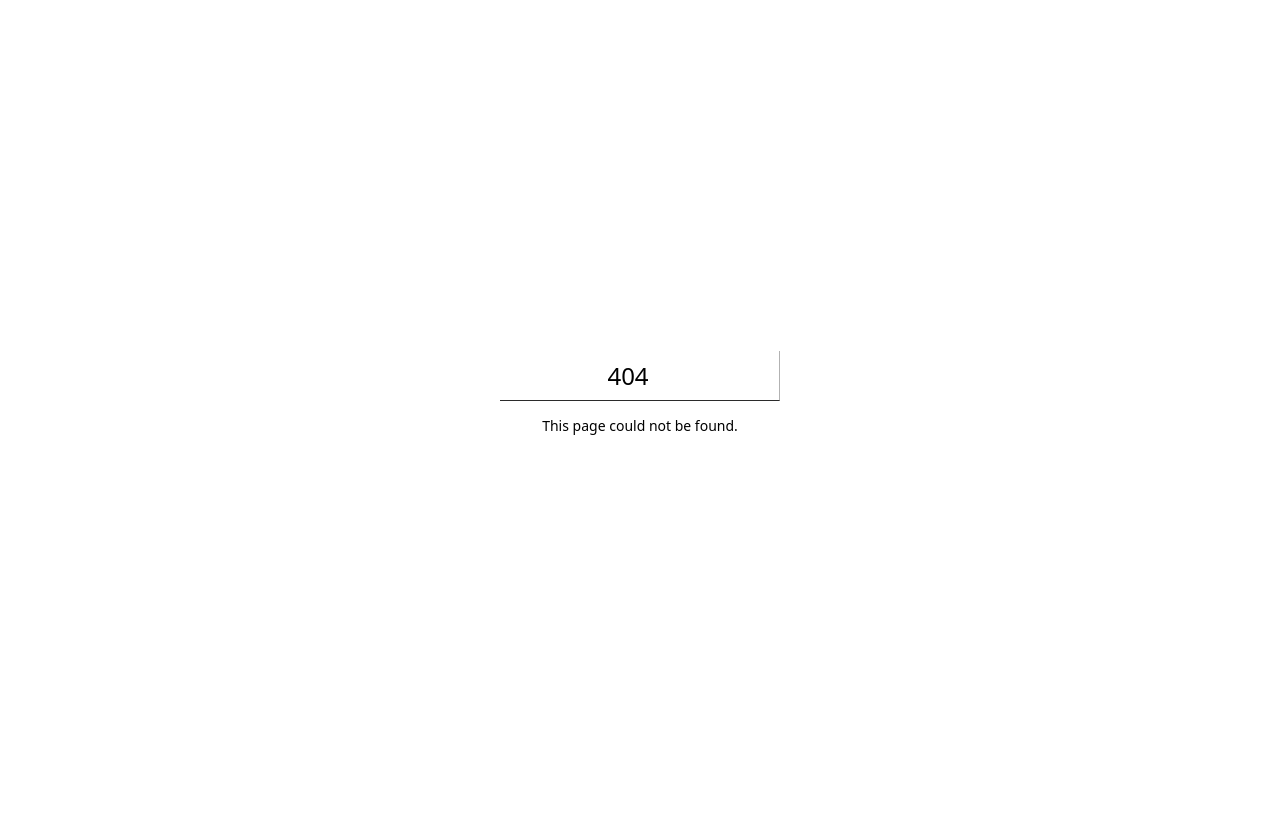
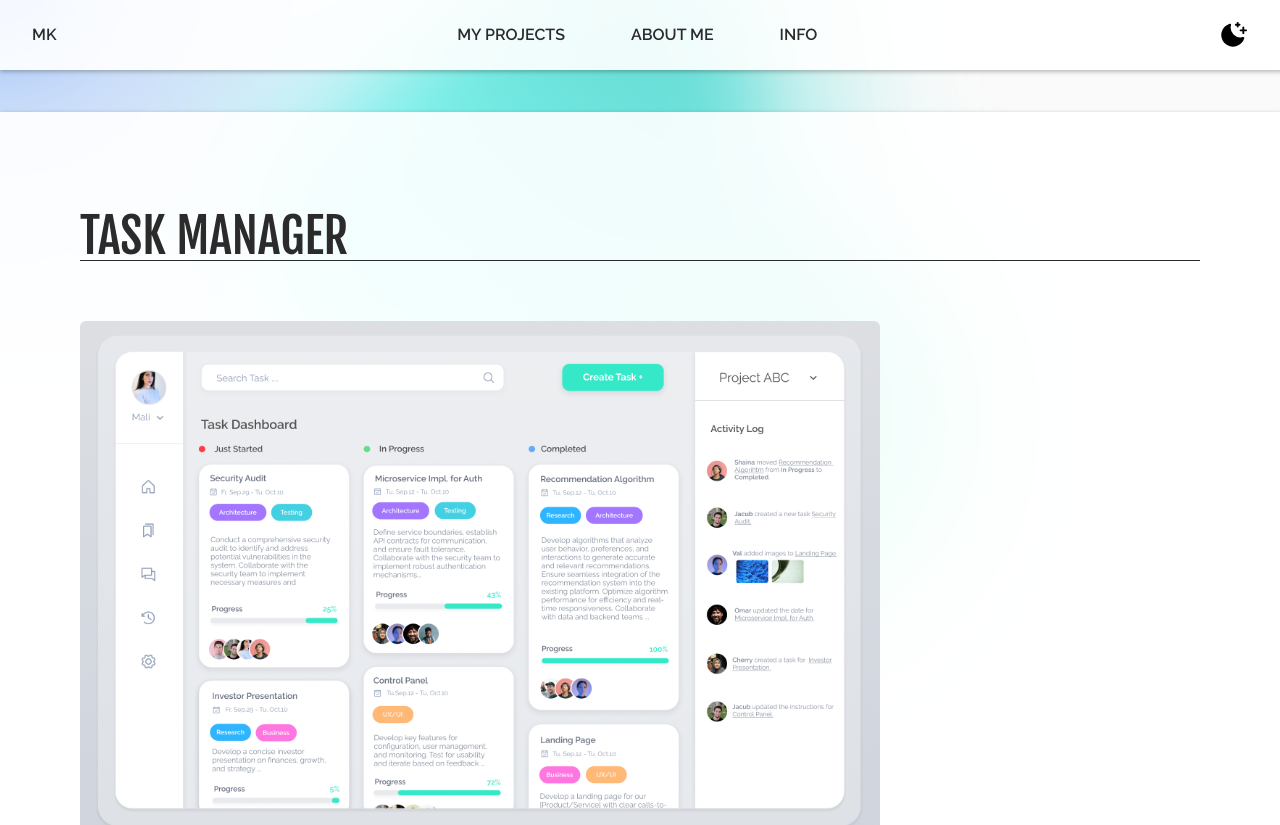
Before and after one commit to amekatze/portfolio2023, a Next.js app: page /1 in a window 1280 px wide. Before the commit this address had no page. Shown: the top 825 px of the page. Before the commit the page ends 800 px from the top, so only its background shows below. Built offline with nearby package versions, Linux system fonts and the light colour scheme.

Commit message:
routing and layout

```diff
--- a/src/components/Layout.tsx
+++ b/src/components/Layout.tsx
@@ -7,7 +7,7 @@ interface LayoutProps {
   children: ReactNode;
 }
 
-const raleway = Raleway({ subsets: ["latin"], display: "swap" });
+const raleway = Raleway({ subsets: ["latin"] });
 
 const Layout: React.FC<LayoutProps> = ({ children }) => {
   useEffect(() => {
--- /dev/null
+++ b/src/pages/[project].tsx
@@ -0,0 +1,40 @@
+import { Fjalla_One } from "next/font/google";
+import { useRouter } from "next/router";
+import Image from "next/image";
+import projects from "../projects.json";
+
+const fjalla = Fjalla_One({ weight: "400", preload: false });
+
+export default function Project() {
+  const router = useRouter();
+  const project_id = router.query.project;
+
+  const projectId = parseInt(project_id as string, 10);
+  console.log(router.query);
+
+  const project = projects.find((project) => project.id === projectId);
+
+  return (
+    <>
+      <div className="px-6 md:px-20 mt-28 py-10 pb-20 work">
+        <h1 className={`${fjalla.className} md:text-5xl text-3xl uppercase `}>
+          {project ? project.title : "Project Not Found"}
+        </h1>
+        {project && (
+          <div>
+            {project.images.map((image) => (
+              <Image
+                src={image}
+                width={800}
+                height={800}
+                alt="Project Image"
+                className="rounded-md mb-2"
+              />
+            ))}
+            <p>{project.description}</p>
+          </div>
+        )}
+      </div>
+    </>
+  );
+}
--- a/src/pages/_app.tsx
+++ b/src/pages/_app.tsx
@@ -1,11 +1,14 @@
 import { ThemeProvider } from "../contexts/ThemeContext";
 import "@/styles/globals.scss";
 import type { AppProps } from "next/app";
+import Layout from "@/components/Layout";
 
 function MyApp({ Component, pageProps }: AppProps) {
   return (
     <ThemeProvider>
-      <Component {...pageProps} />
+      <Layout>
+        <Component {...pageProps} />
+      </Layout>
     </ThemeProvider>
   );
 }
--- a/src/pages/index.tsx
+++ b/src/pages/index.tsx
@@ -1,6 +1,5 @@
 import { Fjalla_One } from "next/font/google";
 import dynamic from "next/dynamic";
-import Layout from "@/components/Layout";
 import Header from "@/components/Header";
 import About from "@/components/About";
 const Work = dynamic(() => import("@/components/Work"));
@@ -9,10 +8,10 @@ const fjalla = Fjalla_One({ weight: "400", preload: false });
 
 export default function Home() {
   return (
-    <Layout>
+    <>
       <Header fjalla={fjalla} />
       <Work fjalla={fjalla} />
       <About fjalla={fjalla} />
-    </Layout>
+    </>
   );
 }
```
